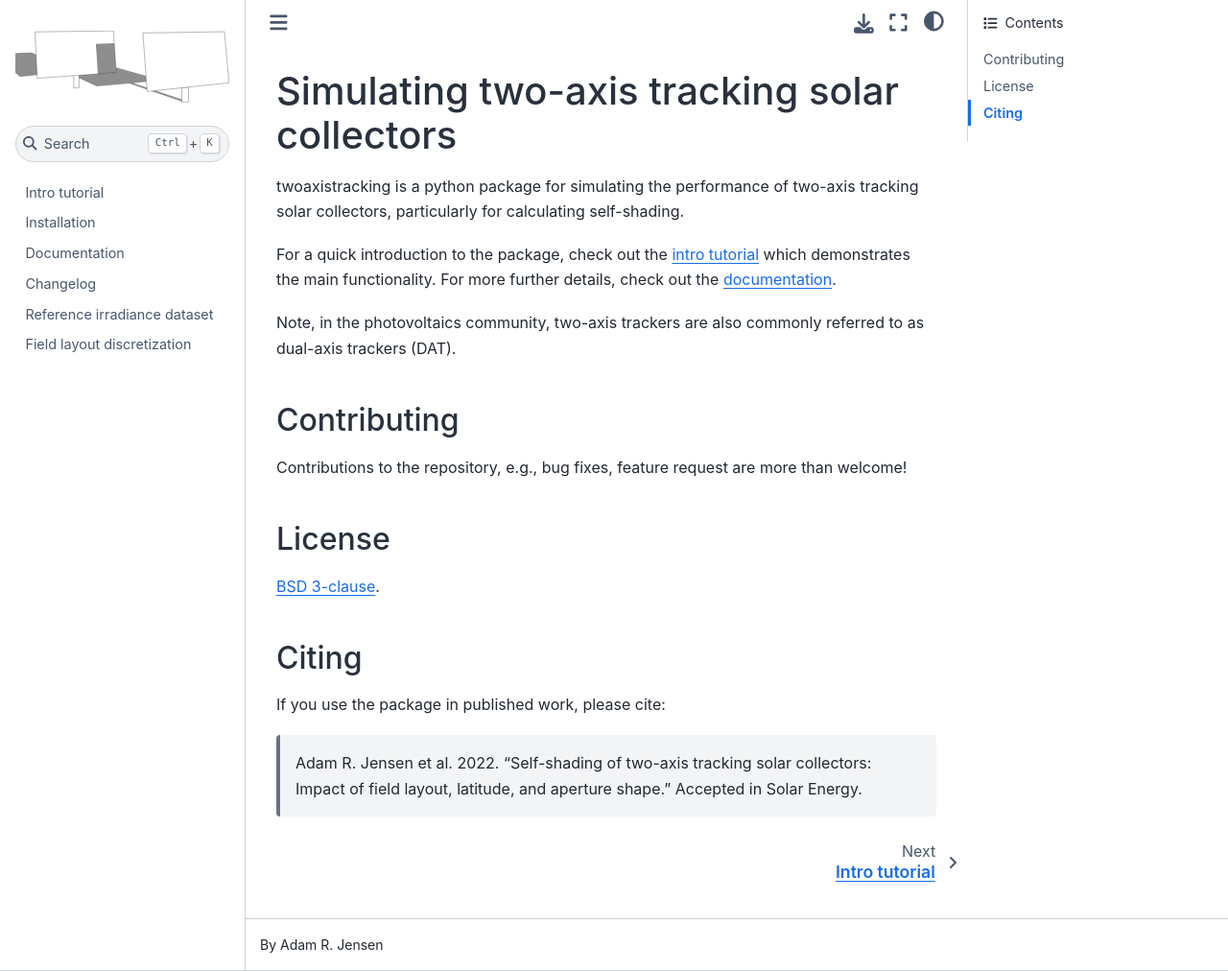
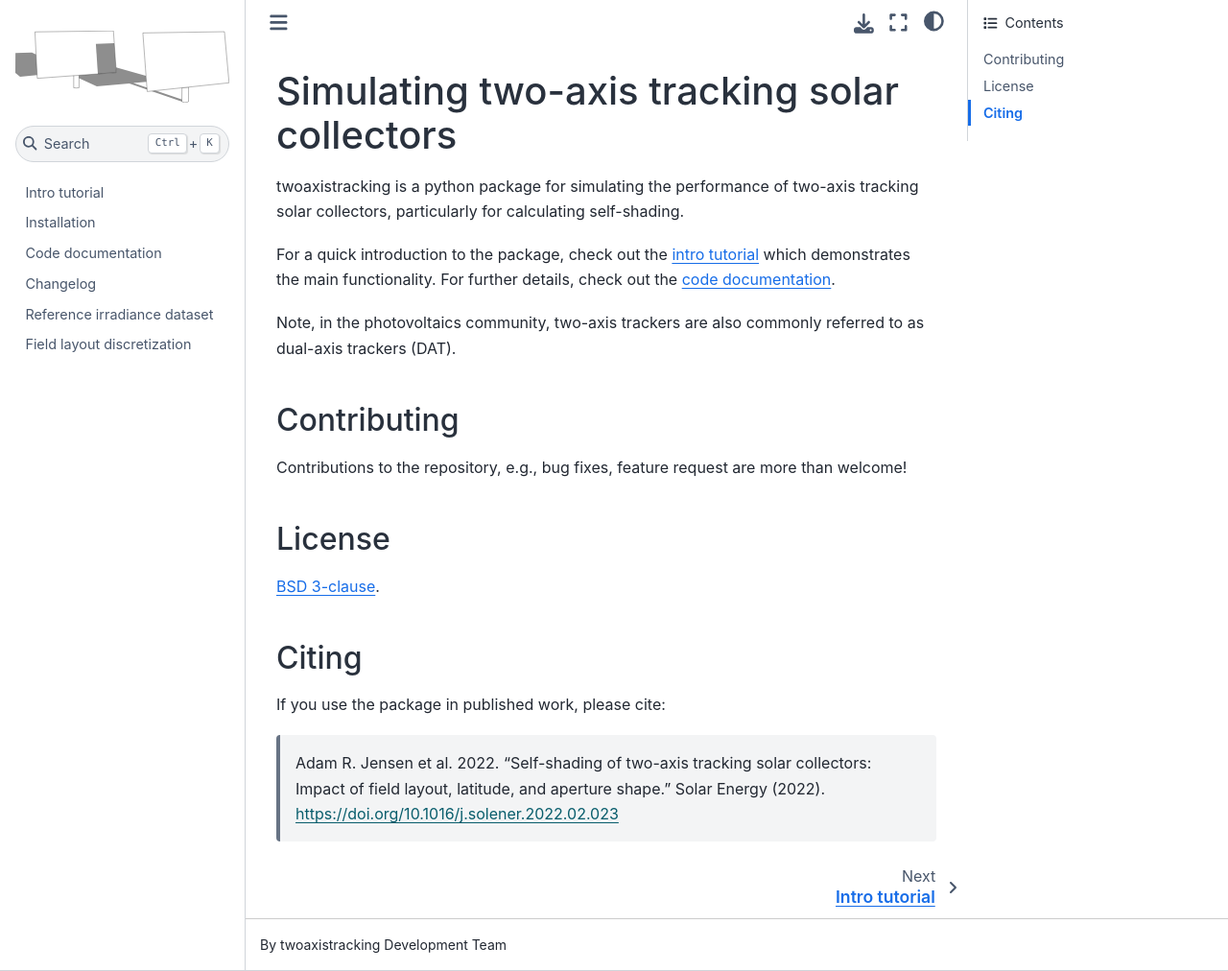
Before and after one commit to pvlib/twoaxistracking, a Sphinx documentation site: the page built from docs/source/index.md, in a window 1280 px wide and 1012 px high. Shown: the whole window at 96% size. Built offline with Sphinx 7.4.7 and the Sphinx Book theme 1.1.4, drawn with Linux system fonts in a browser that asks for light colours.

Commit message:
More doc updates

````diff
--- a/docs/source/conf.py
+++ b/docs/source/conf.py
@@ -17,7 +17,7 @@ sys.path.insert(0, os.path.abspath('../../'))
 
 project = 'Two-axis tracking'
 copyright = '2022, Adam R. Jensen'
-author = 'Adam R. Jensen'
+author = 'twoaxistracking Development Team'
 
 
 # -- General configuration ---------------------------------------------------
@@ -29,6 +29,7 @@ extensions = [
     'myst_nb',  # markdown and jupyter-notebook parsing
     'sphinx.ext.autodoc',  # generate documentation from docstrings
     'sphinx.ext.autosummary',
+    'sphinx.ext.intersphinx',
     'sphinx.ext.napoleon',  # parsing of Numpy docstrings
 ]
 
--- a/docs/source/documentation.rst
+++ b/docs/source/documentation.rst
@@ -1,8 +1,8 @@
 .. currentmodule:: twoaxistracking
 
 
-Documentation
-=============
+Code documentation
+==================
 
 .. autosummary::
    :toctree: generated/
--- a/docs/source/index.md
+++ b/docs/source/index.md
@@ -2,7 +2,7 @@
 
 twoaxistracking is a python package for simulating the performance of two-axis tracking solar collectors, particularly for calculating self-shading.
 
-For a quick introduction to the package, check out the [intro tutorial](../notebooks/intro_tutorial) which demonstrates the main functionality. For more further details, check out the [documentation](../documentation).
+For a quick introduction to the package, check out the [intro tutorial](../notebooks/intro_tutorial) which demonstrates the main functionality. For further details, check out the [code documentation](../documentation).
 
 Note, in the photovoltaics community, two-axis trackers are also commonly referred to as dual-axis trackers (DAT).
 
@@ -19,7 +19,7 @@ Contributions to the repository, e.g., bug fixes, feature request are more than
 If you use the package in published work, please cite:
 > Adam R. Jensen et al. 2022.
 > "Self-shading of two-axis tracking solar collectors: Impact of field layout, latitude, and aperture shape."
-> Accepted in Solar Energy.
+> Solar Energy (2022). [https://doi.org/10.1016/j.solener.2022.02.023](https://doi.org/10.1016/j.solener.2022.02.023)
 
 
 ```{toctree}
````
Also changed, not shown: docs/source/whatsnew.md (+2 -0 lines), 1 other file.
